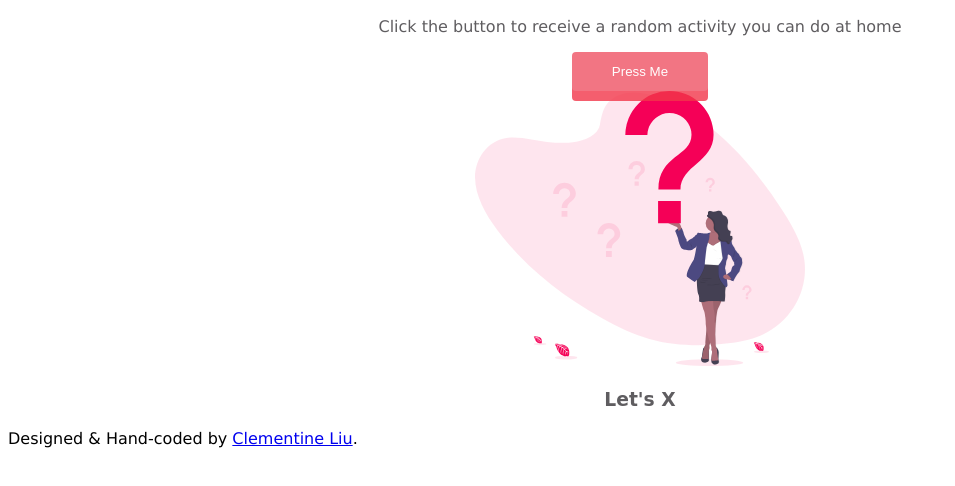
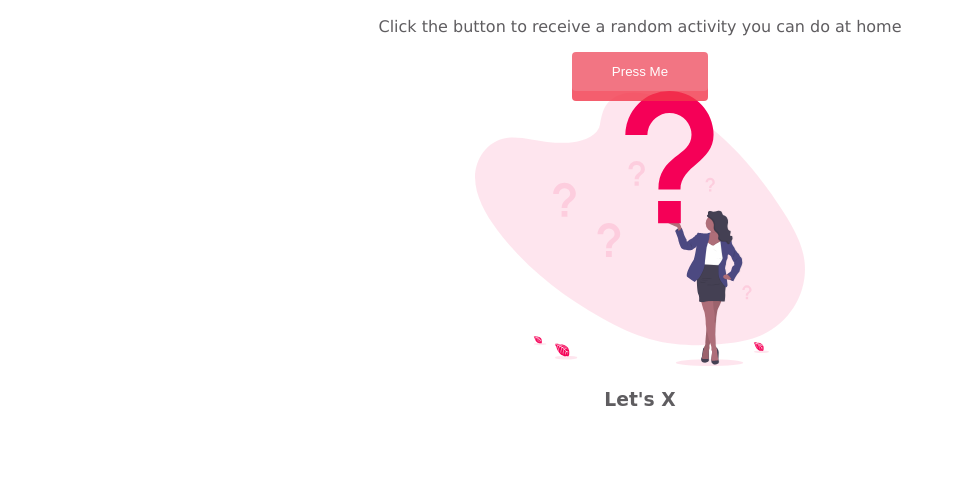
Before and after one commit to clemcodes/activity-generator, a plain HTML site: page index.html in a window 1280 px wide. Shown: the part 126-612 px from the top of the page, without its empty margins (0-955 px from the left). Drawn offline with Linux system fonts and the light colour scheme.

Commit message:
Update index.html

```diff
--- a/index.html
+++ b/index.html
@@ -24,11 +24,5 @@
     </div>
   </main>
 
-  <footer>
-    <div class="attribution">
-    Designed & Hand-coded by <a href="https://www.linkedin.com/in/shuyanliu/" target="_blank">Clementine Liu</a>.
-    </div>
-  </footer>
-
 </body>
 </html>
```
